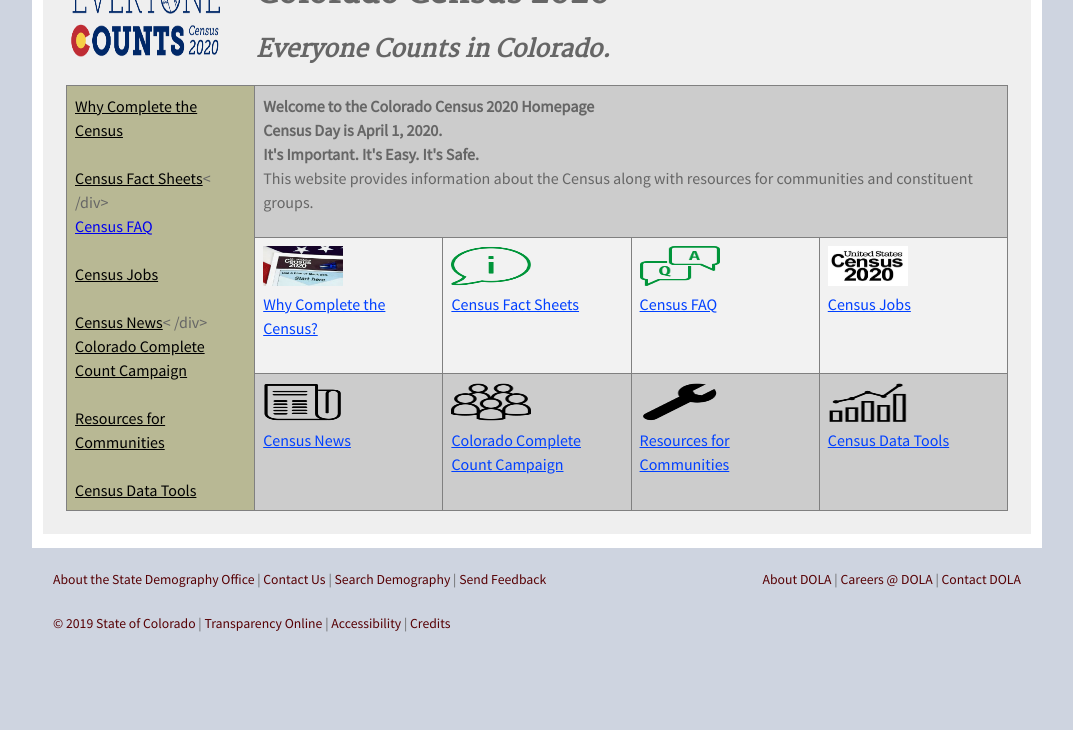
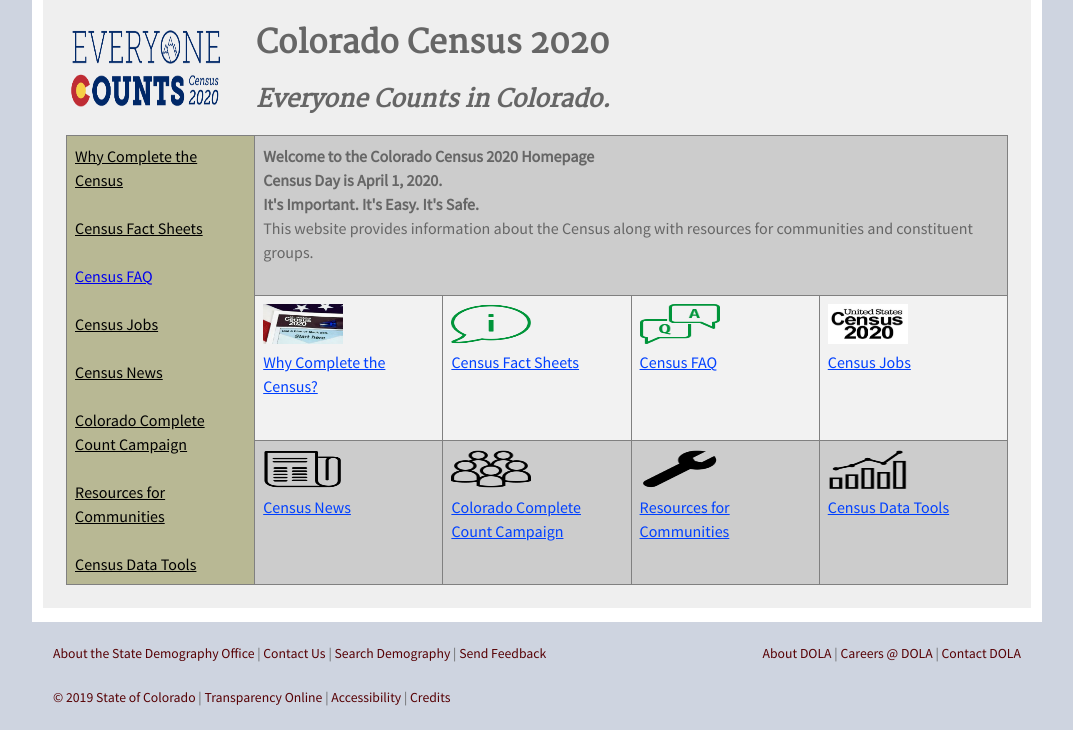
Before and after one commit to TBleess/Website_New, a Jekyll site: the page built from pages/5_CensusACS/census_2020_main.html, in a window 1280 px wide, cut to the strip 588-1318 px from the top of the page. Shown: the whole strip, without its empty margins (103-1176 px from the left). Built offline with Jekyll 4.4.1, drawn with Linux system fonts in a browser that asks for light colours; before the commit the page ends 1244 px from its top, so only the background shows below that.

Commit message:
Add files via upload

```diff
--- a/pages/5_CensusACS/census_2020_main.html
+++ b/pages/5_CensusACS/census_2020_main.html
@@ -49,7 +49,7 @@
 </head>
 <body>
 <div>
-      <img src="/images/AdobeStock_134849033.jpeg" alt="Everyone Counts in Colorado.  Show that you are here." style="width:800px;height:200px;"></img>
+      <img src="/images/AdobeStock_134849033.jpeg" alt="Everyone Counts in Colorado.  Show that you are here." style="width:800px;height:250px;"></img>
 </div>
 <p><img src="/images/CO_Census2020_v3-01.png" style="width:160px;height:100px;float:left;margin-right:30px;">
    <h1>Colorado Census 2020 </h1>
@@ -69,8 +69,8 @@
 				</div>
 				<br>
 				<div title="Short descriptions of key census topics. Available for downloading.">
-					<a href='https://demography.dola.colorado.gov/census-acs/2020-factsheets/' class="bt1">Census Fact Sheets</a><
-				/div>
+					<a href='https://demography.dola.colorado.gov/census-acs/2020-factsheets/' class="bt1">Census Fact Sheets</a>
+				</div>
 				<br>
 				<div title="Answers to your questions about the Census, its contents, and how you complete it.">
 					<a href='https://demography.dola.colorado.gov/census-acs/2020-faq/'>Census FAQ</a></div>
@@ -80,8 +80,8 @@
 				</div>
 				<br>
 				<div title="A collection of news stories concerning the 2020 Census.">
-					<a href='https://demography.dola.colorado.gov/census-acs/2020-news/' class="bt1">Census News</a><
-				/div>
+					<a href='https://demography.dola.colorado.gov/census-acs/2020-news/' class="bt1">Census News</a>
+				</div>
 				<br>
 				<div title="The Colorado Complete Count Campaign (CCC) is a volunteer committee established to increase awareness about Census 2020 and to generate the best, most accurate, count in Colorado.">
 					<a href='https://demography.dola.colorado.gov/demography/2020CCCC/' class="bt1" >Colorado Complete<br>Count Campaign</a>
```
